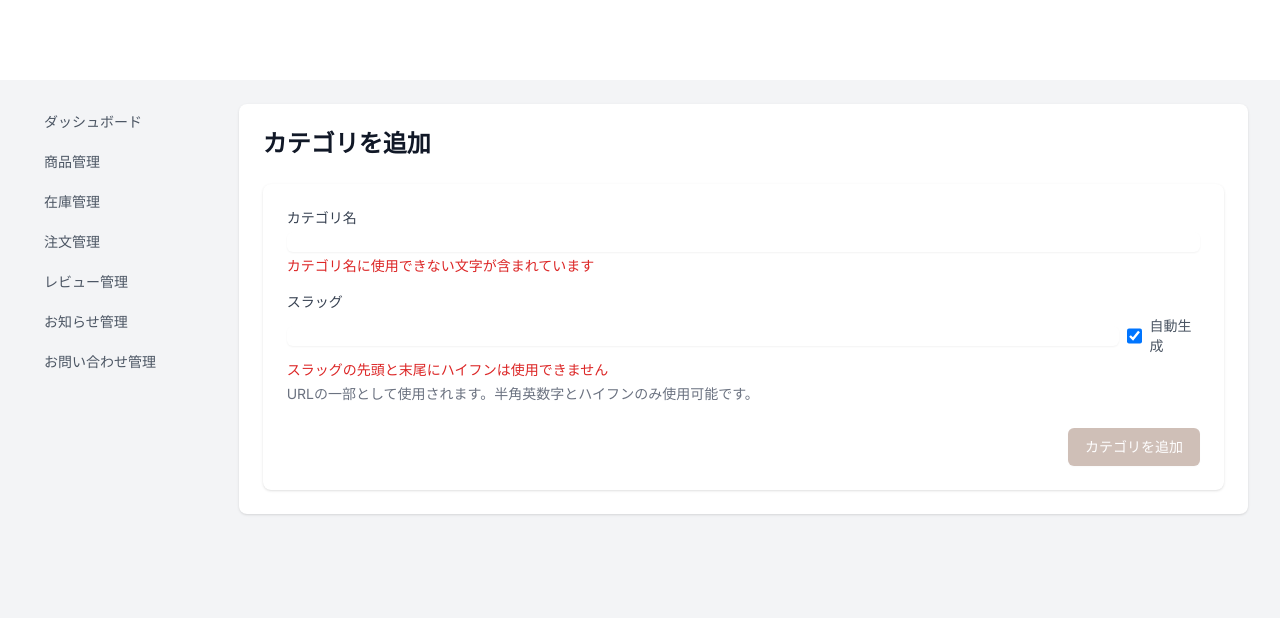
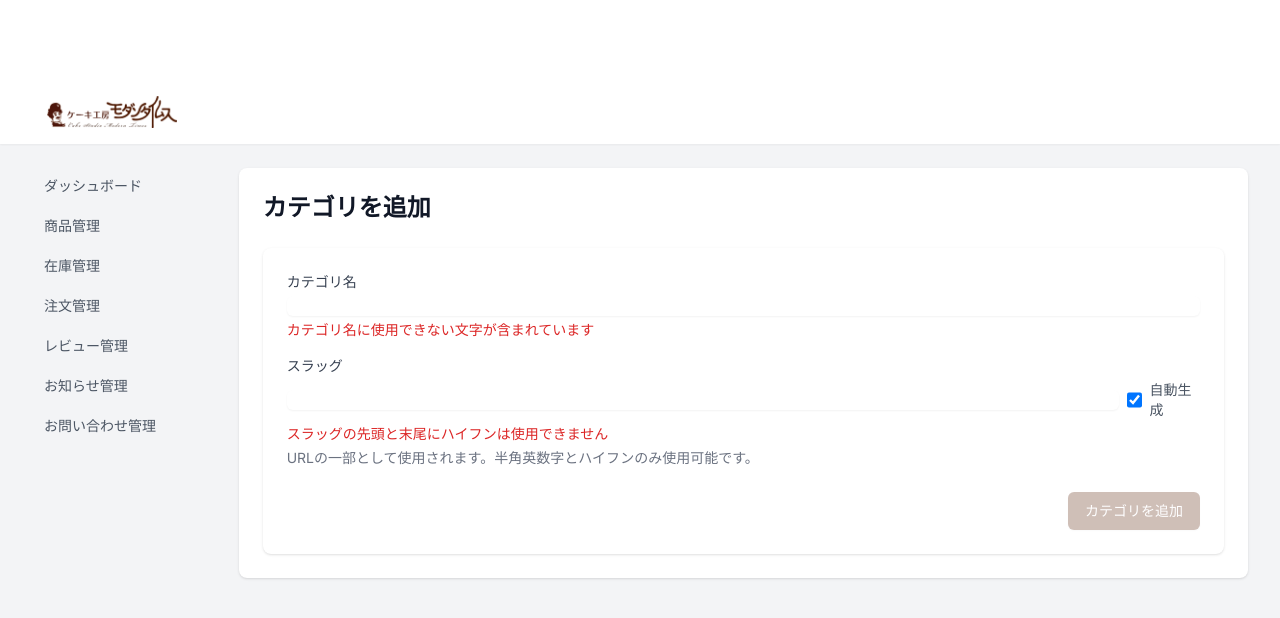
Before and after one commit to angle-create/modern_times-website, a Next.js app: page /admin/categories/new in a window 1280 px wide. Shown: the top 618 px of the page. Built offline with nearby package versions, Linux system fonts and the light colour scheme.

Commit message:
fix: 管理画面のヘッダーにロゴのみを表示

```diff
--- a/src/app/admin/layout.tsx
+++ b/src/app/admin/layout.tsx
@@ -2,6 +2,7 @@
 
 import { usePathname } from 'next/navigation'
 import Link from 'next/link'
+import Image from 'next/image'
 
 const navigation = [
   { name: 'ダッシュボード', href: '/admin' },
@@ -23,6 +24,25 @@ export default function AdminLayout({
 
   return (
     <div className="min-h-screen bg-gray-100">
+      {!isLoginPage && (
+        <header className="bg-white shadow-sm">
+          <div className="max-w-7xl mx-auto px-4 sm:px-6 lg:px-8">
+            <div className="flex h-16">
+              <div className="flex-shrink-0 flex items-center">
+                <Link href="/admin" className="relative w-40 h-8">
+                  <Image
+                    src="/images/site-logo.png"
+                    alt="Modern Times 管理画面"
+                    fill
+                    className="object-contain"
+                    priority
+                  />
+                </Link>
+              </div>
+            </div>
+          </div>
+        </header>
+      )}
       {!isLoginPage ? (
         <div className="py-6">
           <div className="max-w-7xl mx-auto px-4 sm:px-6 lg:px-8">
```
